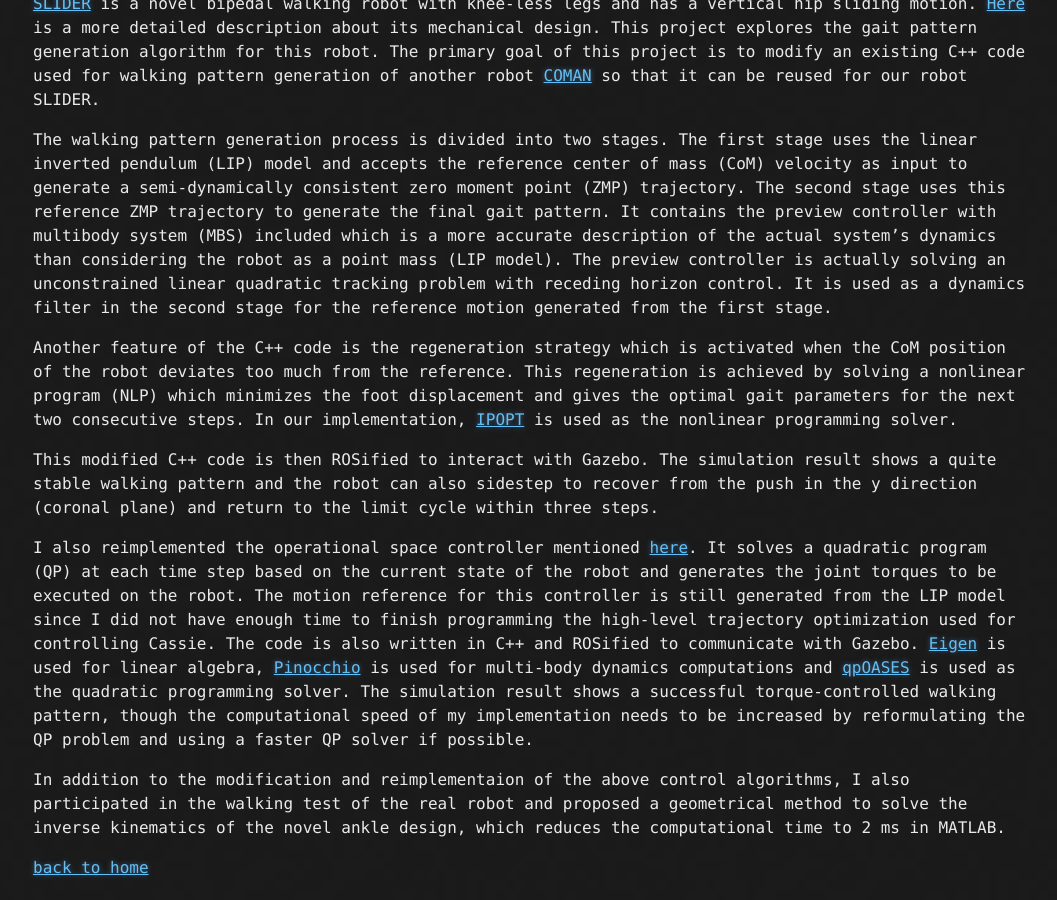
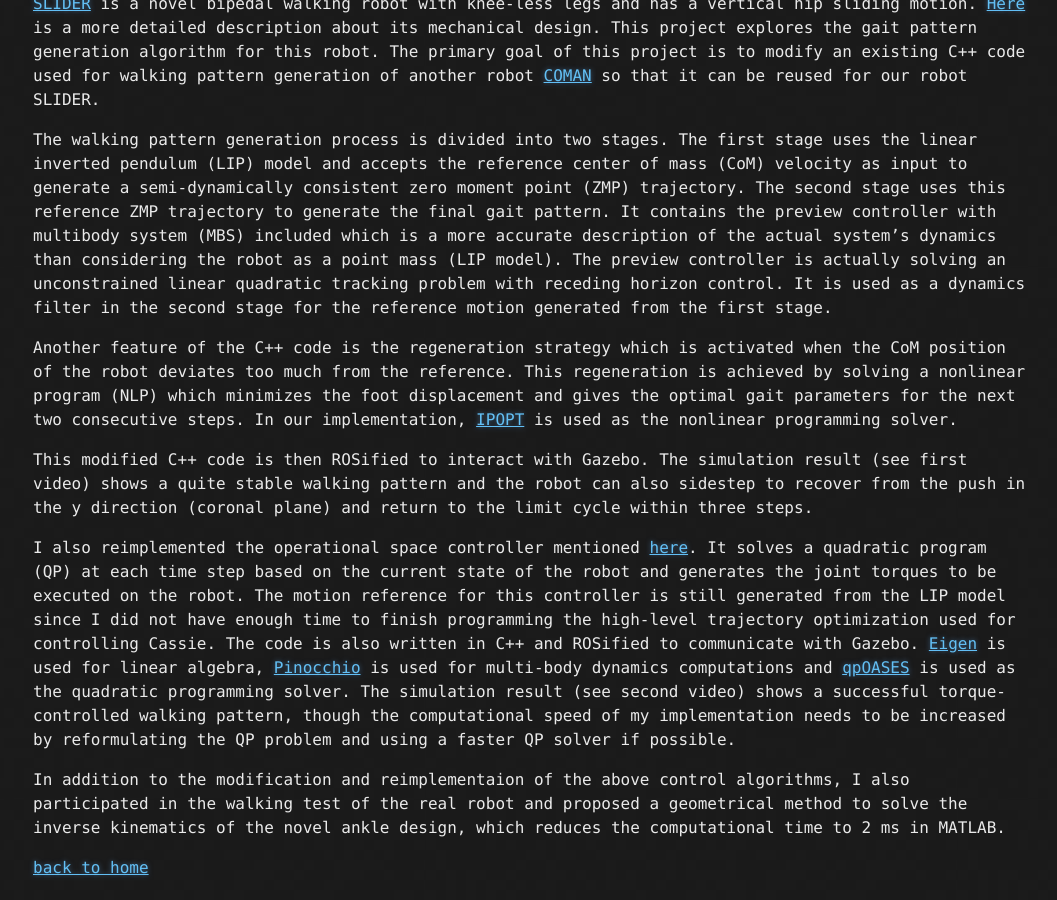
Before and after one commit to Zhonghe-Jiang/Zhonghe-Jiang.github.io, a Jekyll site: the page built from slider.md, in a window 1280 px wide and 900 px high, scrolled down 797 px. Shown: the whole window, without its empty margins (107-1164 px from the left). Built offline with Jekyll 4.4.1, drawn with Linux system fonts in a browser that asks for light colours.

Commit message:
Final commit

```diff
--- a/slider.md
+++ b/slider.md
@@ -9,9 +9,9 @@ The walking pattern generation process is divided into two stages. The first sta
 
 Another feature of the C++ code is the regeneration strategy which is activated when the CoM position of the robot deviates too much from the reference. This regeneration is achieved by solving a nonlinear program (NLP) which minimizes the foot displacement and gives the optimal gait parameters for the next two consecutive steps. In our implementation, [IPOPT](https://www.coin-or.org/Ipopt/documentation/) is used as the nonlinear programming solver.
 
-This modified C++ code is then ROSified to interact with Gazebo. The simulation result shows a quite stable walking pattern and the robot can also sidestep to recover from the push in the y direction (coronal plane) and return to the limit cycle within three steps.
+This modified C++ code is then ROSified to interact with Gazebo. The simulation result (see first video) shows a quite stable walking pattern and the robot can also sidestep to recover from the push in the y direction (coronal plane) and return to the limit cycle within three steps.
 
-I also reimplemented the operational space controller mentioned [here](http://www.roboticsproceedings.org/rss14/p54.pdf). It solves a quadratic program (QP) at each time step based on the current state of the robot and generates the joint torques to be executed on the robot. The motion reference for this controller is still generated from the LIP model since I did not have enough time to finish programming the high-level trajectory optimization used for controlling Cassie. The code is also written in C++ and ROSified to communicate with Gazebo. [Eigen](http://eigen.tuxfamily.org/index.php?title=Main_Page) is used for linear algebra, [Pinocchio](https://stack-of-tasks.github.io/pinocchio/) is used for multi-body dynamics computations and [qpOASES](https://projects.coin-or.org/qpOASES) is used as the quadratic programming solver. The simulation result shows a successful torque-controlled walking pattern, though the computational speed of my implementation needs to be increased by reformulating the QP problem and using a faster QP solver if possible.
+I also reimplemented the operational space controller mentioned [here](http://www.roboticsproceedings.org/rss14/p54.pdf). It solves a quadratic program (QP) at each time step based on the current state of the robot and generates the joint torques to be executed on the robot. The motion reference for this controller is still generated from the LIP model since I did not have enough time to finish programming the high-level trajectory optimization used for controlling Cassie. The code is also written in C++ and ROSified to communicate with Gazebo. [Eigen](http://eigen.tuxfamily.org/index.php?title=Main_Page) is used for linear algebra, [Pinocchio](https://stack-of-tasks.github.io/pinocchio/) is used for multi-body dynamics computations and [qpOASES](https://projects.coin-or.org/qpOASES) is used as the quadratic programming solver. The simulation result (see second video) shows a successful torque-controlled walking pattern, though the computational speed of my implementation needs to be increased by reformulating the QP problem and using a faster QP solver if possible.
 
 In addition to the modification and reimplementaion of the above control algorithms, I also participated in the walking test of the real robot and proposed a geometrical method to solve the inverse kinematics of the novel ankle design, which reduces the computational time to 2 ms in MATLAB.
 
```
Also changed, not shown: 5 other files.
